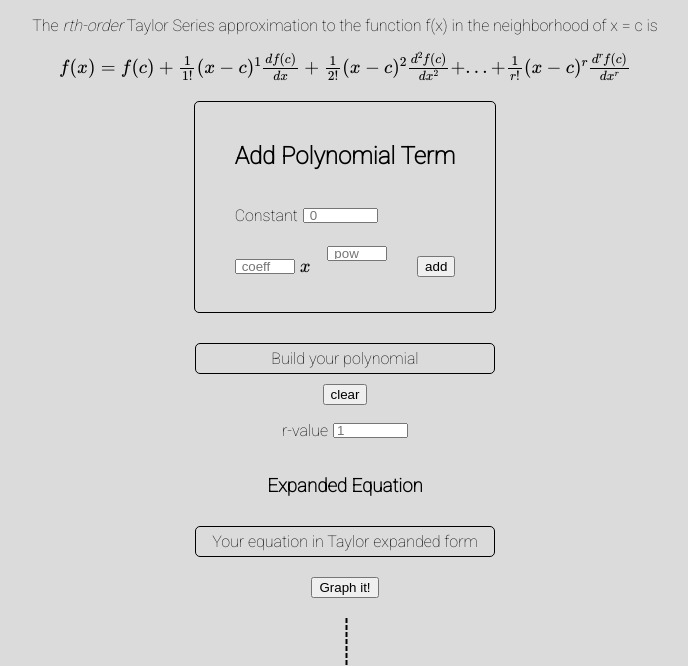
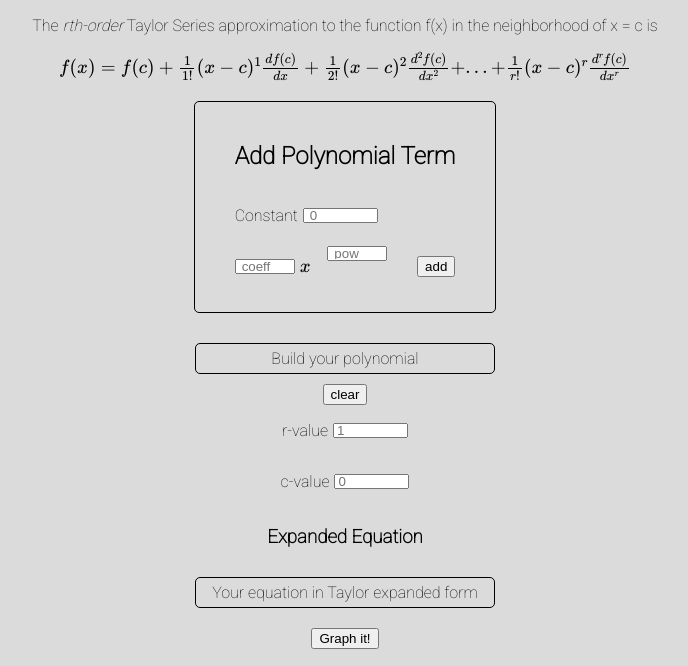
Before and after one commit to SandysPappy/taylor-series-calculator, a plain HTML site: page index.html in a window 1280 px wide. Shown: the part 101-767 px from the top of the page, without its empty margins (300-988 px from the left). Drawn offline with nearby package versions, Linux system fonts and the light colour scheme.

Commit message:
added the c input box

```diff
--- a/index.html
+++ b/index.html
@@ -54,6 +54,12 @@
       <p>r-value</p>
       <input id="r-value-input" type="number" placeholder="1" />
     </div>
+
+    <div class="c-value">
+      <p>c-value</p>
+      <input id="c-value-input" type="number" placeholder="0" />
+    </div>
+
     <h3>Expanded Equation</h3>
     <div class="expanded-equation">Your equation in Taylor expanded form</div>
 
--- a/styles.css
+++ b/styles.css
@@ -30,13 +30,15 @@ body {
   margin: 20px 0;
 }
 
-.r-value {
+.r-value,
+.c-value {
   display: flex;
   flex-direction: inline;
   align-items: center;
 }
 
-.r-value input {
+.r-value input,
+.c-value input {
   margin-left: 5px;
   width: 75px;
   height: 15px;
```
